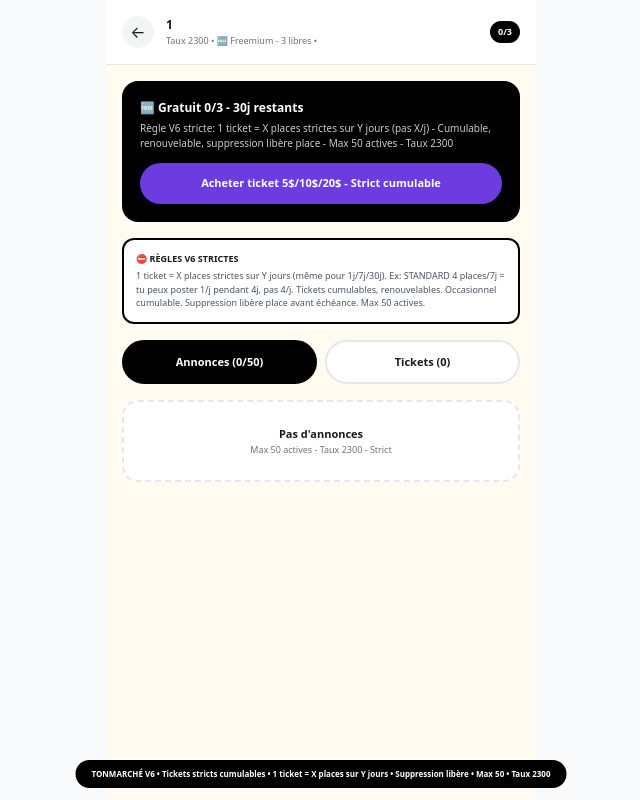
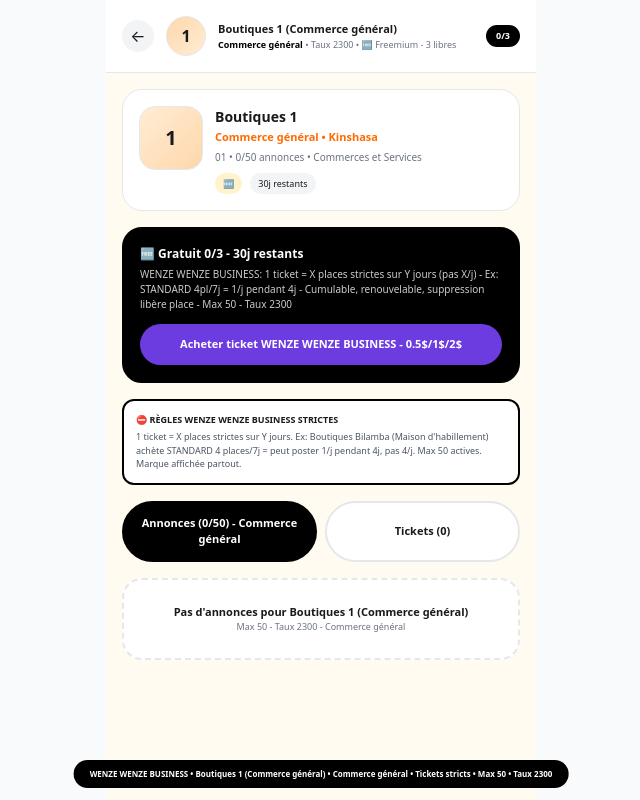
Before and after one commit to kongolokelvin47-cmd/Wenze-pwa, a Next.js app: page /boutique/1 in a window 1280 px wide. Shown: the whole page, without its empty margins (319-959 px from the left). Built offline with nearby package versions, Linux system fonts and the light colour scheme.

Commit message:
Refactor BoutiquePage for WENZE branding and features
Updated boutique page to reflect new branding and functionality, including changes to messaging and layout.

```diff
--- a/app/boutique/[id]/page.tsx
+++ b/app/boutique/[id]/page.tsx
@@ -2,14 +2,55 @@
 import { useEffect, useState, useMemo } from "react";
 import Link from "next/link";
 import { useParams, useRouter } from "next/navigation";
-import { FREEMIUM, PALIERS, TAUX_CDF, toCDF, verifierAbonnement, checkFreemiumWenze, isCompteCache, libererPlace, renouvelerTicket } from "@/lib/paiement";
+import { FREEMIUM, PALIERS, TAUX_CDF, toCDF, toCDFString, verifierAbonnement, checkFreemiumWenze, isCompteCache, libererPlace, renouvelerTicket } from "@/lib/paiement";
 import { getCategorieById, normalizeCategorie, CATEGORIES_WENZE } from "@/lib/categories";
 
 export const dynamic = 'force-dynamic';
 
-function cleanWa(n:any){ return (n||"").toString().replace(/[^0-9]/g,""); }
+function cleanWa(n:any){ return (n||"").toString().replace(/[^0-9]/g,"").replace(/^0+/,""); }
 function formatDate(d:any){ try{ const date = typeof d==="number" ? new Date(d) : new Date(d); return date.toLocaleDateString("fr-FR",{day:"2-digit",month:"short",year:"numeric"}); }catch{ return String(d); } }
 function getCurrentUser(){ try{ const r=localStorage.getItem("wenze_user"); return r?JSON.parse(r):null; }catch{ return null; } }
+
+// WENZE WENZE BUSINESS - Identité Boutique + Marque
+function getBoutiqueIdentite(u:any, wa:string){
+  const nomBrut = (u.nomBoutique || u.boutiqueName || u.nomEtablissement || u.name || "").trim();
+  const marqueBrut = (u.marque || u.slogan || u.activite || u.typeBoutique || "").trim();
+
+  if(nomBrut.includes("(") && nomBrut.toLowerCase().includes("boutiques")){
+    return {
+      nomComplet: nomBrut,
+      nomCourt: nomBrut.split("(")[0].trim(),
+      marque: nomBrut.match(/\((.*?)\)/)?.[1] || marqueBrut || "Commerce général",
+      initial: nomBrut.replace(/Boutiques/i,"").trim()[0] || "B"
+    };
+  }
+
+  let nomBase = nomBrut.replace(/^Boutiques\s*/i,"").trim();
+  if(!nomBase || nomBase.startsWith("Boutique ")){
+    const cat = (u.categorieId || "").toLowerCase();
+    if(cat.includes("vetement") || cat.includes("habillement")) nomBase = "Bilamba";
+    else if(cat.includes("agro")) nomBase = "Mamie Wenze";
+    else if(cat.includes("electronique")) nomBase = "TechZone Kin";
+    else if(cat.includes("beaute")) nomBase = "Beauty Glam";
+    else nomBase = wa ? `Boutique ${wa.slice(-4)}` : "Wenze Shop";
+  }
+
+  let marqueFinale = marqueBrut;
+  if(!marqueFinale){
+    if(nomBase.toLowerCase().includes("bilamba")) marqueFinale = "Maison d'habillement";
+    else if(nomBase.toLowerCase().includes("mamie")) marqueFinale = "Agro & Vivrier";
+    else if(nomBase.toLowerCase().includes("techzone")) marqueFinale = "Téléphonie & Accessoires";
+    else if(nomBase.toLowerCase().includes("beauty")) marqueFinale = "Cosmétiques & Mèches";
+    else marqueFinale = "Commerce général";
+  }
+
+  return {
+    nomComplet: `Boutiques ${nomBase} (${marqueFinale})`,
+    nomCourt: `Boutiques ${nomBase}`,
+    marque: marqueFinale,
+    initial: nomBase[0]?.toUpperCase() || "B"
+  };
+}
 
 export default function BoutiquePage(){
   const params = useParams();
@@ -47,7 +88,8 @@ export default function BoutiquePage(){
         const listTmp = JSON.parse(localStorage.getItem("wenze_annonces_list")||"[]");
         const countTmp = listTmp.filter((a:any)=> cleanWa(a.ownerWhatsapp||a.whatsapp||a.userId)===waSearch).length;
         const check = checkFreemiumWenze(found, countTmp);
-        found = {...found, categorieId:fixedCat, categorieTitre:catObj?.titre||fixedCat, catObj, abCheck: check, isCache: cache };
+        const identite = getBoutiqueIdentite(found, waSearch);
+        found = {...found, ...identite, categorieId:fixedCat, categorieTitre:catObj?.titre||fixedCat, catObj, abCheck: check, isCache: cache };
       }
       setBoutique(found);
 
@@ -78,24 +120,22 @@ export default function BoutiquePage(){
     return waU===waSearch || currentUser.id===idParam;
   },[currentUser, waSearch, idParam]);
 
-  const catInfo = useMemo(()=> boutique ? getCategorieById(boutique.categorieId)||{} as any : null,[boutique]);
-
   const handleWhatsApp = (annonce:any)=>{
     const phone = cleanWa(boutique?.ownerWhatsapp||boutique?.whatsapp||waSearch);
-    const msg = `Bonjour ${boutique?.nomEtablissement||boutique?.nom}! Sur TonMarché.cd, intéressé par *${annonce.titre}* à ${annonce.prix}$ / ${toCDF(annonce.prix).toLocaleString()} CDF (ID: ${annonce.id}) - Précise taille/couleur/qty? - 0% comm - Taux ${TAUX_CDF}`;
+    const msg = `Bonjour ${boutique?.nomComplet||boutique?.nom||'Boutique'}! Sur WENZE WENZE BUSINESS, intéressé par *${annonce.titre}* à ${annonce.prix}$ / ${toCDF(annonce.prix).toLocaleString()} CDF (ID: ${annonce.id}) - Marque: ${boutique?.marque} - Précise taille/couleur/qty? - 0% comm - Taux ${TAUX_CDF}`;
     window.open(`https://wa.me/${phone}?text=${encodeURIComponent(msg)}`,"_blank");
   };
 
   const handleDelete = (annonceId:string)=>{
     if(!isOwner){ setToast("⛔ Pas ton annonce"); setTimeout(()=>setToast(null),3000); return; }
-    if(!confirm("Supprimer cette annonce? TA PLACE SERA LIBÉRÉE dans ton ticket (règle V6 stricte). Tu pourras reposter dedans jusqu'à expiration du ticket.")) return;
+    if(!confirm("Supprimer cette annonce? TA PLACE SERA LIBÉRÉE dans ton ticket WENZE WENZE BUSINESS. Tu pourras reposter dedans jusqu'à expiration.")) return;
     try{
       const list = JSON.parse(localStorage.getItem("wenze_annonces_list")||"[]");
       const filtered = list.filter((a:any)=> a.id!==annonceId);
       localStorage.setItem("wenze_annonces_list", JSON.stringify(filtered));
-      libererPlace(annonceId); // V6: libère place
+      libererPlace(annonceId);
       setAnnonces(prev=> prev.filter(a=> a.id!==annonceId));
-      setToast("✅ Supprimé - Place libérée dans ticket - Tu peux reposter 1/j jusqu'à max");
+      setToast("✅ Supprimé - Place libérée - WENZE WENZE BUSINESS");
       refresh();
       setTimeout(()=>setToast(null),3000);
     }catch{ setToast("Erreur suppression"); setTimeout(()=>setToast(null),3000); }
@@ -106,15 +146,15 @@ export default function BoutiquePage(){
     if(res.success){ setToast(`♻️ Ticket renouvelé +${res.ticket.jours}j - Expire ${formatDate(res.ticket.expireAt)}`); refresh(); setTimeout(()=>setToast(null),3000); }
   };
 
-  if(loading) return <div className="max-w-[430px] mx-auto bg-[#FFFBF0] min-h-screen p-6 text-center">Chargement boutique V6... Taux {TAUX_CDF}</div>;
+  if(loading) return <div className="max-w-[430px] mx-auto bg-[#FFFBF0] min-h-screen p-6 text-center font-black">Chargement WENZE WENZE BUSINESS... Taux {TAUX_CDF}</div>;
 
   if(isCacheView && !isOwner){
     return (
       <div className="max-w-[430px] mx-auto bg-[#FFFBF0] min-h-screen pb-20 p-6 text-center">
-        <div className="bg-white border-2 border-black rounded-2xl p-8 mt-10">
+        <div className="bg-white border-2 border-black rounded-[24px] p-8 mt-10">
           <p className="text-4xl">🔒</p>
-          <p className="font-black text-[16px] mt-4">Boutique en mode caché</p>
-          <p className="text-[11px] text-gray-600 mt-2">Ce vendeur a utilisé ses 3 images à vie gratuites et ses 30j sont expirés. Son compte est caché jusqu'à achat d'un ticket. Règle V6: 0% commission, tickets stricts cumulables.</p>
+          <p className="font-black text-[16px] mt-4">{boutique?.nomComplet || `Boutique ${idParam}`} en mode caché</p>
+          <p className="text-[11px] text-gray-600 mt-2">Ce vendeur a utilisé ses 3 images à vie gratuites et ses 30j sont expirés. Son compte est caché jusqu'à achat d'un ticket WENZE WENZE BUSINESS. Ex: Boutiques Bilamba (Maison d'habillement).</p>
           <Link href="/" className="mt-6 block bg-black text-white py-3 rounded-full font-black text-[11px]">Retour accueil - Taux {TAUX_CDF}</Link>
         </div>
       </div>
@@ -125,73 +165,78 @@ export default function BoutiquePage(){
     <div className="max-w-[430px] mx-auto bg-[#FFFBF0] min-h-screen pb-28">
       <header className="sticky top-0 bg-white z-20 p-4 border-b flex items-center gap-3">
         <Link href="/boutiques" className="w-8 h-8 bg-gray-100 rounded-full flex items-center justify-center">←</Link>
-        <div className="flex-1"><h1 className="font-black text-[12px] truncate">{boutique?.nomEtablissement||boutique?.nom||idParam} {isOwner?"• TOI":""}</h1><p className="text-[9px] text-gray-500">Taux {TAUX_CDF} • {abInfo?.badge} {abInfo?.palier?.nom||"Freemium"} {abInfo?.placesRestantes!==undefined?`- ${abInfo.placesRestantes} libres`:''} • {isOwner?"👑":""}</p></div>
-        <span className={`text-[9px] px-2 py-1 rounded-full font-black ${abInfo?.isCache?'bg-red-600 text-white':abInfo?.isPaye?'bg-green-600 text-white':'bg-black text-white'}`}>{abInfo?.isCache?"CACHÉ":abInfo?.isPaye?`${abInfo.ticketsActifs?.length||0} tickets`:`${abInfo?.count||0}/3`}</span>
+        <div className="w-10 h-10 rounded-full bg-gradient-to-br from-orange-200 to-orange-100 flex items-center justify-center font-black border">
+          {boutique?.initial || "B"}
+        </div>
+        <div className="flex-1 min-w-0">
+          <h1 className="font-black text-[11px] truncate">{boutique?.nomComplet || idParam} {isOwner?"• TOI":""}</h1>
+          <p className="text-[9px] text-gray-500 truncate"><span className="font-bold text-black">{boutique?.marque}</span> • Taux {TAUX_CDF} • {abInfo?.badge} {abInfo?.palierId || "Freemium"} {abInfo?.placesRestantes!==undefined?`- ${abInfo.placesRestantes} libres`:''}</p>
+        </div>
+        <span className={`text-[9px] px-2.5 py-1 rounded-full font-black ${abInfo?.isCache?'bg-red-600 text-white':abInfo?.isPaye?'bg-green-600 text-white':'bg-black text-white'}`}>{abInfo?.isCache?"CACHÉ":abInfo?.isPaye?`${abInfo.ticketsActifs?.length||0} tickets`:`${abInfo?.count||0}/3`}</span>
       </header>
 
       <div className="p-4">
+        {/* Profil boutique avec marque */}
+        <div className="bg-white border rounded-[20px] p-4 mb-4 flex gap-3">
+          <div className="w-16 h-16 rounded-[16px] bg-gradient-to-br from-orange-100 to-orange-200 flex items-center justify-center text-xl font-black border">
+            {boutique?.initial || "B"}
+          </div>
+          <div className="flex-1">
+            <p className="font-black text-[14px]">{boutique?.nomCourt || boutique?.nomComplet}</p>
+            <p className="text-[11px] font-bold text-[#FF6B00] mt-0.5">{boutique?.marque} • {boutique?.ville||"Kinshasa"}</p>
+            <p className="text-[10px] text-gray-500 mt-1">0{boutique?.ownerWhatsapp?.slice(-9)} • {annonces.length}/{abInfo?.totalImagesMax||50} annonces • {boutique?.categorieTitre}</p>
+            <div className="flex gap-2 mt-2">
+              <span className="text-[9px] bg-[#FFF2CC] px-2 py-1 rounded-full font-bold">{abInfo?.badge} {abInfo?.palierId}</span>
+              <span className="text-[9px] bg-gray-100 px-2 py-1 rounded-full">{abInfo?.joursRestants||0}j restants</span>
+            </div>
+          </div>
+        </div>
+
         {isCacheView && isOwner && (
-          <div className="bg-red-600 text-white rounded-2xl p-4 mb-4 border-2 border-black">
-            <p className="font-black text-[13px]">🔒 TON COMPTE EST CACHÉ</p>
-            <p className="text-[11px] mt-1">Freemium 3 images à vie + 30j expirés. Tes {annonces.length} annonces sont invisibles. Achète un ticket pour réapparaître. Tes anciens tickets expirés restent archivés.</p>
-            <Link href="/abonnement" className="mt-3 block bg-white text-black text-center py-3 rounded-full font-black text-[11px]">Payer 5$ / 11.500 CDF - Réapparaître - Tickets cumulables</Link>
+          <div className="bg-red-600 text-white rounded-[20px] p-4 mb-4 border-2 border-black">
+            <p className="font-black text-[13px]">🔒 TON COMPTE EST CACHÉ - {boutique?.nomComplet}</p>
+            <p className="text-[11px] mt-1">Freemium 3 images à vie + 30j expirés. Tes {annonces.length} annonces invisibles. Achète ticket WENZE WENZE BUSINESS pour réapparaître. Ex: Boutiques Bilamba (Maison d'habillement) paie 0.5$ et revient.</p>
+            <Link href="/abonnement" className="mt-3 block bg-white text-black text-center py-3 rounded-full font-black text-[11px]">Payer 0.5$ - Réapparaître - WENZE WENZE BUSINESS</Link>
           </div>
         )}
 
         {!isCacheView && (
-          <div className={`rounded-2xl p-4 mb-4 border-2 ${abInfo?.isPaye?"bg-green-50 border-green-300":"bg-black text-white border-black"}`}>
+          <div className={`rounded-[20px] p-4 mb-4 border-2 ${abInfo?.isPaye?"bg-green-50 border-green-300":"bg-black text-white border-black"}`}>
             <p className={`font-black text-[12px] ${abInfo?.isPaye?"text-green-800":"text-white"}`}>{abInfo?.message}</p>
-            <p className={`text-[10px] mt-1 ${abInfo?.isPaye?"text-green-700":"text-white/80"}`}>Règle V6 stricte: 1 ticket = X places strictes sur Y jours (pas X/j) - Cumulable, renouvelable, suppression libère place - Max 50 actives - Taux {TAUX_CDF}</p>
-            {abInfo?.ticketsActifs?.length>0 && <p className="text-[9px] mt-2 opacity-80">{abInfo.ticketsActifs.length} ticket(s) actif(s) - {abInfo.placesRestantes} places libres / {abInfo.totalImagesMax} - Tu peux poster 1 image/j jusqu'à max</p>}
-            {!abInfo?.isPaye && <Link href="/abonnement" className="mt-3 block bg-[#6C3CE0] text-white text-center py-3 rounded-full font-bold text-[11px]">Acheter ticket 5$/10$/20$ - Strict cumulable</Link>}
+            <p className={`text-[10px] mt-1 ${abInfo?.isPaye?"text-green-700":"text-white/80"}`}>WENZE WENZE BUSINESS: 1 ticket = X places strictes sur Y jours (pas X/j) - Ex: STANDARD 4pl/7j = 1/j pendant 4j - Cumulable, renouvelable, suppression libère place - Max 50 - Taux {TAUX_CDF}</p>
+            {abInfo?.ticketsActifs?.length>0 && <p className="text-[9px] mt-2 opacity-80">{abInfo.ticketsActifs.length} ticket(s) actif(s) - {abInfo.placesRestantes} places libres / {abInfo.totalImagesMax} - {boutique?.marque}</p>}
+            {!abInfo?.isPaye && <Link href="/abonnement" className="mt-3 block bg-[#6C3CE0] text-white text-center py-3 rounded-full font-bold text-[11px]">Acheter ticket WENZE WENZE BUSINESS - 0.5$/1$/2$</Link>}
           </div>
         )}
 
         {toast && <div className="mb-3 bg-black text-white p-3 rounded-xl text-[10px] font-bold text-center">{toast}</div>}
 
         <div className="bg-white border-2 border-black rounded-xl p-3 mb-4 text-[9px]">
-          <p className="font-black">⛔ RÈGLES V6 STRICTES</p>
-          <p className="text-gray-600 mt-1">1 ticket = X places strictes sur Y jours (même pour 1j/7j/30j). Ex: STANDARD 4 places/7j = tu peux poster 1/j pendant 4j, pas 4/j. Tickets cumulables, renouvelables. Occasionnel cumulable. Suppression libère place avant échéance. Max 50 actives.</p>
+          <p className="font-black">⛔ RÈGLES WENZE WENZE BUSINESS STRICTES</p>
+          <p className="text-gray-600 mt-1">1 ticket = X places strictes sur Y jours. Ex: Boutiques Bilamba (Maison d'habillement) achète STANDARD 4 places/7j = peut poster 1/j pendant 4j, pas 4/j. Max 50 actives. Marque affichée partout.</p>
         </div>
 
-        {abInfo?.ticketsActifs?.length>0 && (
-          <div className="bg-white border-2 rounded-2xl p-3 mb-4">
-            <p className="font-black text-[11px]">🎫 Tickets actifs de cette boutique ({abInfo.ticketsActifs.length})</p>
-            <div className="mt-2 space-y-2">
-              {abInfo.ticketsActifs.map((t:any)=>(
-                <div key={t.ticketId} className="border-2 rounded-xl p-2 flex justify-between items-center">
-                  <div>
-                    <p className="font-black text-[10px]">{PALIERS[t.palierId]?.badge} {t.palierId} {t.dureeId} - {t.imagesUsed}/{t.imagesMax} strictes</p>
-                    <p className="text-[8px] text-gray-600">{t.jours}j strict - Expire {formatDate(t.expireAt)} - {Math.ceil((new Date(t.expireAt).getTime()-Date.now())/86400000)}j restants</p>
-                  </div>
-                  {isOwner && <button onClick={()=>handleRenouveler(t.ticketId)} className="bg-black text-white px-2 py-1 rounded-full text-[8px] font-black">♻️ Renouveler</button>}
-                </div>
-              ))}
-            </div>
-          </div>
-        )}
-
         <div className="flex gap-2 mb-4">
-          <button onClick={()=> setTab("annonces")} className={`flex-1 py-3 rounded-full font-bold text-[11px] border-2 ${tab==="annonces" ? "bg-black text-white border-black" : "bg-white"}`}>Annonces ({annonces.length}/50)</button>
-          <button onClick={()=> setTab("operations")} className={`flex-1 py-3 rounded-full font-bold text-[11px] border-2 ${tab==="operations" ? "bg-[#6C3CE0] text-white border-[#6C3CE0]" : "bg-white"}`}>Tickets ({transactions.length})</button>
+          <button onClick={()=> setTab("annonces")} className={`flex-1 py-3 rounded-full font-black text-[11px] border-2 ${tab==="annonces" ? "bg-black text-white border-black" : "bg-white"}`}>Annonces ({annonces.length}/50) - {boutique?.marque}</button>
+          <button onClick={()=> setTab("operations")} className={`flex-1 py-3 rounded-full font-black text-[11px] border-2 ${tab==="operations" ? "bg-[#6C3CE0] text-white border-[#6C3CE0]" : "bg-white"}`}>Tickets ({transactions.length})</button>
         </div>
 
         {tab==="annonces" ? (
           <div className="grid gap-3">
-            {annonces.length===0 ? <div className="bg-white border-2 border-dashed rounded-2xl p-6 text-center"><p className="font-bold text-[11px]">Pas d'annonces</p><p className="text-[9px] text-gray-500">Max 50 actives - Taux {TAUX_CDF} - Strict</p></div> :
+            {annonces.length===0 ? <div className="bg-white border-2 border-dashed rounded-[20px] p-6 text-center"><p className="font-black text-[11px]">Pas d'annonces pour {boutique?.nomComplet}</p><p className="text-[9px] text-gray-500">Max 50 - Taux {TAUX_CDF} - {boutique?.marque}</p></div> :
               annonces.map((a:any)=>(
-                <div key={a.id} className="bg-white border-2 rounded-2xl p-3 flex gap-3">
+                <div key={a.id} className="bg-white border-2 rounded-[20px] p-3 flex gap-3">
                   <div className="w-20 h-20 bg-gray-50 rounded-xl overflow-hidden border">{a.photo ? <img src={a.photo} className="w-full h-full object-cover"/> : "📦"}</div>
                   <div className="flex-1">
                     <p className="text-[11px] font-black">{a.titre} {a.ticketId && <span className="text-[7px] bg-gray-100 px-1 rounded">🎫 {a.ticketId.slice(0,8)}</span>}</p>
-                    <p className="text-[9px] text-gray-500">{a.commune} • {a.images?.length||1} img • Ticket {a.palierId||'Freemium'}</p>
+                    <p className="text-[9px] text-gray-500">{a.commune} • {boutique?.marque} • Ticket {a.palierId||'Freemium'}</p>
                     <p className="text-[10px] font-black mt-1 text-red-600">{a.prix}$ / {toCDF(a.prix).toLocaleString()} CDF</p>
-                    <button onClick={()=>handleWhatsApp(a)} className="w-full mt-2 bg-[#25D366] text-white py-2 rounded-full font-black text-[9px]">💬 WhatsApp - Préciser choix</button>
+                    <button onClick={()=>handleWhatsApp(a)} className="w-full mt-2 bg-[#25D366] text-white py-2 rounded-full font-black text-[9px]">💬 WhatsApp - {boutique?.nomCourt}</button>
                     <div className="flex gap-2 mt-2">
                       <Link href={`/produit/${a.id}`} className="flex-1 bg-white border-2 border-black py-2 rounded-full font-black text-[9px] text-center">👁️ Voir</Link>
                       {isOwner && <Link href={`/publier?edit=${a.id}`} className="flex-1 bg-black text-white py-2 rounded-full font-black text-[9px] text-center">✏️ Edit</Link>}
                     </div>
-                    {isOwner && <button onClick={()=>handleDelete(a.id)} className="mt-2 text-[8px] text-red-600 font-black border border-red-200 px-3 py-1 rounded-full">🗑️ Supprimer - Place libérée V6</button>}
+                    {isOwner && <button onClick={()=>handleDelete(a.id)} className="mt-2 text-[8px] text-red-600 font-black border border-red-200 px-3 py-1 rounded-full">🗑️ Supprimer - Place libérée WENZE WENZE BUSINESS</button>}
                   </div>
                 </div>
               ))
@@ -199,22 +244,17 @@ export default function BoutiquePage(){
           </div>
         ) : (
           <div className="grid gap-2">
-            <div className={`rounded-xl p-3 text-[10px] ${abInfo?.isPaye ? "bg-green-600 text-white" : "bg-black text-white"}`}>
-              <p className="font-bold">{abInfo?.isPaye ? `✅ ${abInfo.ticketsActifs?.length||0} ticket(s) PAYÉ(S) - ${abInfo.placesRestantes} places libres` : "❌ Aucun ticket payé"}</p>
-              <p className="opacity-80 mt-1 text-[9px]">{abInfo?.message}</p>
-            </div>
             {transactions.map((t:any,i:number)=>(
               <div key={i} className="bg-white border rounded-xl p-3">
-                <p className="font-bold text-[11px]">{t.palierId||t.offreId||t.type||"Ticket"} {t.ticketId?.slice(0,12)||""} ✅</p>
-                <p className="text-[9px] text-gray-500">{t.prixUSD||t.prix}$ / {t.prixCDF?.toLocaleString()||toCDF(t.prixUSD||0).toLocaleString()} CDF - {formatDate(t.createdAt||t.date)} - Expire {t.expireAt?formatDate(t.expireAt):""}</p>
-                <p className="text-[8px] text-gray-400 mt-1">{t.imagesUsed!==undefined?`${t.imagesUsed}/${t.imagesMax} strictes - `:""}{t.jours}j strict - {t.actif?"Actif":"Expiré"} - Cumulable</p>
+                <p className="font-bold text-[11px]">{t.palierId||t.offreId||t.type||"Ticket"} {t.ticketId?.slice(0,12)||""} ✅ - {boutique?.nomCourt}</p>
+                <p className="text-[9px] text-gray-500">{t.prixUSD||t.prix}$ / {t.prixCDF?.toLocaleString()||toCDF(t.prixUSD||0).toLocaleString()} CDF - {formatDate(t.createdAt||t.date)}</p>
               </div>
             ))}
           </div>
         )}
       </div>
 
-      <div className="fixed bottom-3 left-1/2 -translate-x-1/2 bg-black text-white px-4 py-2 rounded-full text-[8px] font-bold">TONMARCHÉ V6 • Tickets stricts cumulables • 1 ticket = X places sur Y jours • Suppression libère • Max 50 • Taux {TAUX_CDF}</div>
+      <div className="fixed bottom-3 left-1/2 -translate-x-1/2 bg-black text-white px-4 py-2 rounded-full text-[8px] font-bold">WENZE WENZE BUSINESS • {boutique?.nomComplet} • {boutique?.marque} • Tickets stricts • Max 50 • Taux {TAUX_CDF}</div>
     </div>
   );
-}
+          }
```
